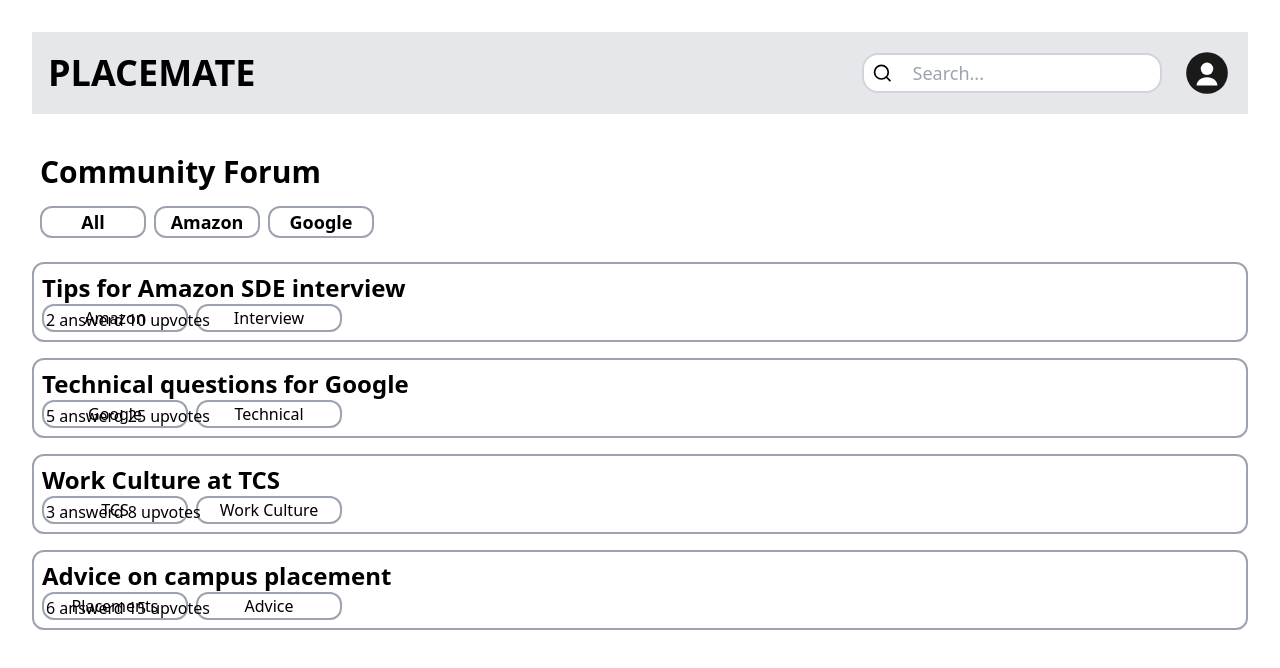
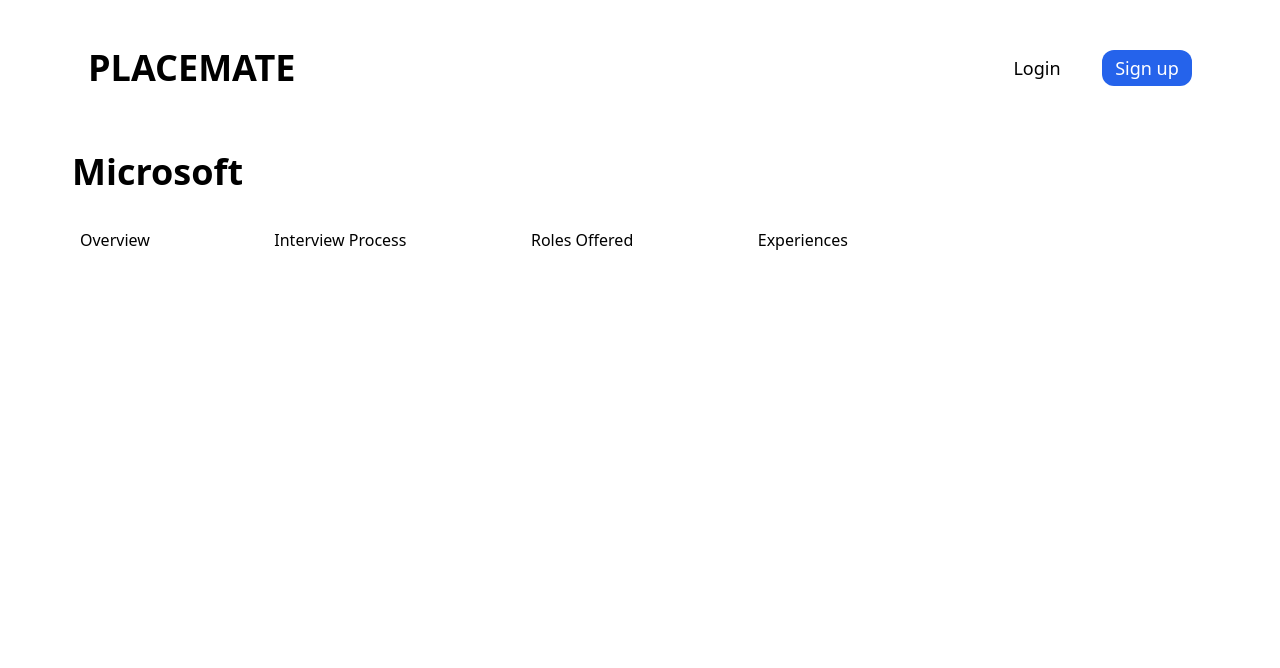
Before and after one commit to RonithJSalian18/placemate-frontend, a Next.js app: page / in a window 1280 px wide. Shown: the top 668 px of the page. Built offline with nearby package versions, Linux system fonts and the light colour scheme.

Commit message:
feat: InfoPage

```diff
--- a/app/globals.css
+++ b/app/globals.css
@@ -28,7 +28,7 @@
     --chart-3: 197 37% 24%;
     --chart-4: 43 74% 66%;
     --chart-5: 27 87% 67%;
-    --radius: 0.5rem
+    --radius: 0.5rem;
   }
   .dark {
     --background: 0 0% 3.9%;
@@ -54,7 +54,7 @@
     --chart-2: 160 60% 45%;
     --chart-3: 30 80% 55%;
     --chart-4: 280 65% 60%;
-    --chart-5: 340 75% 55%
+    --chart-5: 340 75% 55%;
   }
 }
 
@@ -66,3 +66,32 @@
     @apply bg-background text-foreground;
   }
 } */
+
+@layer components {
+  .underline-animation {
+    @apply relative inline-block text-black transition-transform ease-in-out duration-500 transform;
+    @apply transition-colors; /* For smooth color fade */
+  }
+
+  .underline-animation::after {
+    content: "";
+    position: absolute;
+    left: 0;
+    bottom: -2px;
+    width: 100%;
+    height: 2px;
+    background-color: #3b82f6; /* Tailwind blue-500 */
+    transform: scaleX(0);
+    transform-origin: bottom right;
+    transition: transform 0.3s ease-in-out;
+  }
+
+  .underline-animation:hover {
+    @apply text-blue-600 scale-105;
+  }
+
+  .underline-animation:hover::after {
+    transform: scaleX(1);
+    transform-origin: bottom left;
+  }
+}
--- a/app/layout.tsx
+++ b/app/layout.tsx
@@ -29,7 +29,6 @@
       <body
         className={`${geistSans.variable} ${geistMono.variable} antialiased`}
       >
-        <NavBar />
         {children}
       </body>
     </html>
--- a/app/page.tsx
+++ b/app/page.tsx
@@ -1,13 +1,13 @@
 import CommunityForum from "@/components/CommunityForum";
 import DashBoard from "@/components/DashBoard";
+import InfoPage from "@/components/InfoPage";
 import Landing from "@/components/Landing";
+import NavBar from "@/components/NavBar";
 
 export default function Home() {
   return (
     <>
-      {/* <Landing />
-      <DashBoard /> */}
-      <CommunityForum />
+      <InfoPage />
     </>
   );
 }
--- /dev/null
+++ b/components/InfoPage.tsx
@@ -0,0 +1,35 @@
+import React from "react";
+import { Button } from "@/components/ui/button";
+
+const InfoPage = () => {
+  return (
+    <section className="mx-10 my-6">
+      <div className="flex m-8 p-4 items-center">
+        <div className="flex  w-full items-center">
+          <h1 className="text-4xl font-bold hover:scale-95 transition-all">
+            PLACEMATE
+          </h1>
+        </div>
+        <div className="flex w-full items-center justify-end gap-1">
+          <button className="bg-white text-lg text-black rounded-xl p-1 w-[90px] ml-4  hover:bg-blue-600 hover:text-white hover:scale-95 transition-all">
+            Login
+          </button>
+          <button className="bg-blue-600 text-lg text-white rounded-xl p-1 w-[90px] ml-4  hover:scale-95 transition-all">
+            Sign up
+          </button>
+        </div>
+      </div>
+      <div className="flex text-4xl font-bold mx-8 mt-12">
+        <h2>Microsoft</h2>
+      </div>
+      <div className="p-4 bg-white flex justify-between w-[800px] ml-6 mt-5">
+        <p className="underline-animation">Overview</p>
+        <p className="underline-animation">Interview Process</p>
+        <p className="underline-animation">Roles Offered</p>
+        <p className="underline-animation">Experiences</p>
+      </div>
+    </section>
+  );
+};
+
+export default InfoPage;
```
